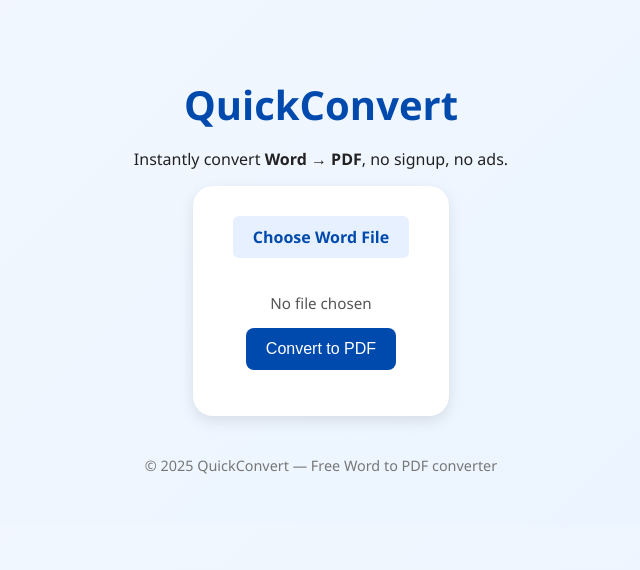
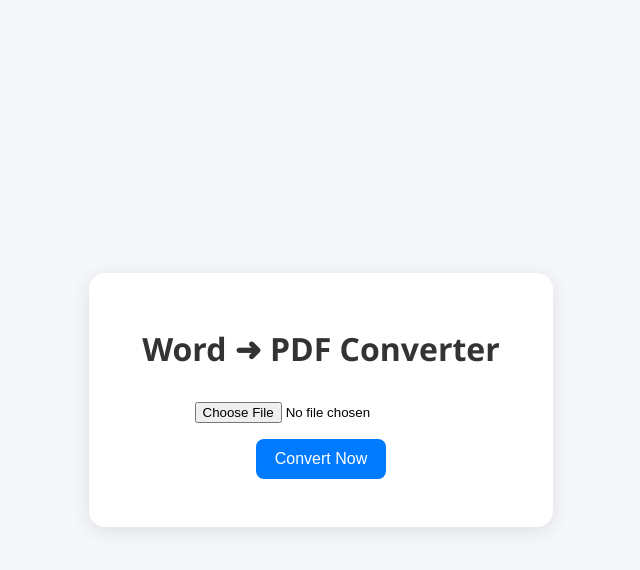
Before and after one commit to TaimoorKazama/quickconvert, a website: page public/index.html in a window 1280 px wide. Shown: the whole page, without its empty margins (319-959 px from the left). Drawn offline with Linux system fonts and the light colour scheme.

Commit message:
Update index.html

```diff
--- a/public/index.html
+++ b/public/index.html
@@ -3,118 +3,98 @@
 <head>
   <meta charset="UTF-8" />
   <meta name="viewport" content="width=device-width, initial-scale=1.0" />
-  <title>QuickConvert | Word → PDF</title>
+  <title>QuickConvert - Word to PDF</title>
   <style>
     body {
       font-family: "Segoe UI", sans-serif;
-      background: linear-gradient(135deg, #f3f8ff, #eaf4ff);
-      color: #222;
-      text-align: center;
-      padding: 50px;
+      background: #f5f7fa;
+      display: flex;
+      flex-direction: column;
+      align-items: center;
+      justify-content: center;
+      height: 100vh;
       margin: 0;
     }
-    h1 {
-      font-size: 2.5em;
-      margin-bottom: 10px;
-      color: #004aad;
-    }
-    .converter {
-      display: inline-block;
-      background: white;
-      padding: 30px 40px;
-      border-radius: 20px;
-      box-shadow: 0 5px 15px rgba(0,0,0,0.1);
+    .container {
+      background: #fff;
+      padding: 2rem;
+      border-radius: 16px;
+      box-shadow: 0 4px 20px rgba(0,0,0,0.1);
+      text-align: center;
+      width: 90%;
       max-width: 400px;
     }
-    .upload-label {
-      background-color: #e6f0ff;
-      padding: 10px 20px;
-      border-radius: 6px;
-      cursor: pointer;
-      color: #004aad;
-      font-weight: bold;
-      display: inline-block;
-      margin-bottom: 20px;
+    h1 {
+      color: #333;
+      margin-bottom: 1rem;
+    }
+    input[type="file"] {
+      margin: 1rem 0;
     }
     button {
-      background-color: #004aad;
+      background: #007bff;
       border: none;
       color: white;
-      padding: 12px 20px;
-      font-size: 1em;
+      padding: 0.7rem 1.2rem;
       border-radius: 8px;
       cursor: pointer;
-      transition: 0.3s;
+      font-size: 1rem;
     }
     button:hover {
-      background-color: #0070f3;
+      background: #0056b3;
     }
-    .file-name {
+    #status {
+      margin-top: 1rem;
+      font-size: 0.9rem;
       color: #555;
-      font-size: 0.95em;
-      margin-bottom: 15px;
     }
   </style>
 </head>
 <body>
-  <h1>QuickConvert</h1>
-  <p>Instantly convert <strong>Word → PDF</strong>, no signup, no ads.</p>
-
-  <div class="converter">
-    <input type="file" id="fileInput" accept=".doc,.docx" style="display:none;" />
-    <label for="fileInput" class="upload-label">Choose Word File</label>
-    <p id="fileName" class="file-name">No file chosen</p>
-
-    <button id="convertBtn">Convert to PDF</button>
-    <p id="status"></p>
+  <div class="container">
+    <h1>Word ➜ PDF Converter</h1>
+    <form id="convertForm">
+      <input type="file" id="fileInput" accept=".docx" required />
+      <br />
+      <button type="submit">Convert Now</button>
+    </form>
+    <div id="status"></div>
   </div>
 
-  <footer style="margin-top:40px; color:#777; font-size:0.9em;">
-    © 2025 QuickConvert — Free Word to PDF converter
-  </footer>
+  <script>
+    const form = document.getElementById("convertForm");
+    const status = document.getElementById("status");
 
-  <script>
-    const fileInput = document.getElementById("fileInput");
-    const fileNameEl = document.getElementById("fileName");
-    const statusEl = document.getElementById("status");
-    const convertBtn = document.getElementById("convertBtn");
-
-    fileInput.addEventListener("change", () => {
-      const file = fileInput.files[0];
-      fileNameEl.textContent = file ? file.name : "No file chosen";
-    });
-
-    convertBtn.addEventListener("click", async () => {
-      const file = fileInput.files[0];
-      if (!file) {
-        alert("Please select a Word file first.");
-        return;
-      }
-
-      statusEl.textContent = "⏳ Converting... please wait.";
+    form.addEventListener("submit", async (e) => {
+      e.preventDefault();
+      const file = document.getElementById("fileInput").files[0];
+      if (!file) return alert("Please select a DOCX file");
 
       const formData = new FormData();
       formData.append("file", file);
 
+      status.textContent = "⏳ Converting... Please wait.";
+
       try {
-        const response = await fetch("/convert/docx-to-pdf", {
+        const response = await fetch("/convert-docx-to-pdf", {
           method: "POST",
-          body: formData
+          body: formData,
         });
 
         if (!response.ok) throw new Error("Conversion failed");
 
         const blob = await response.blob();
-        const url = URL.createObjectURL(blob);
+        const url = window.URL.createObjectURL(blob);
         const a = document.createElement("a");
         a.href = url;
         a.download = "converted.pdf";
+        document.body.appendChild(a);
         a.click();
-
-        statusEl.textContent = "✅ Conversion complete!";
+        a.remove();
+        status.textContent = "✅ Conversion complete! PDF downloaded.";
       } catch (err) {
         console.error(err);
-        statusEl.textContent = "❌ Conversion failed.";
+        status.textContent = "❌ Conversion failed.";
       }
     });
   </script>
```
